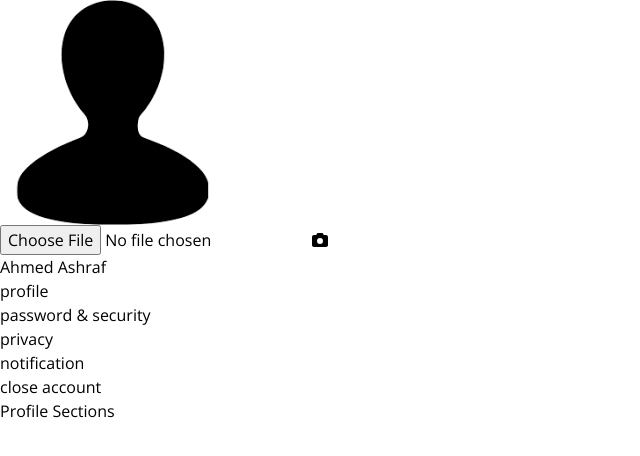
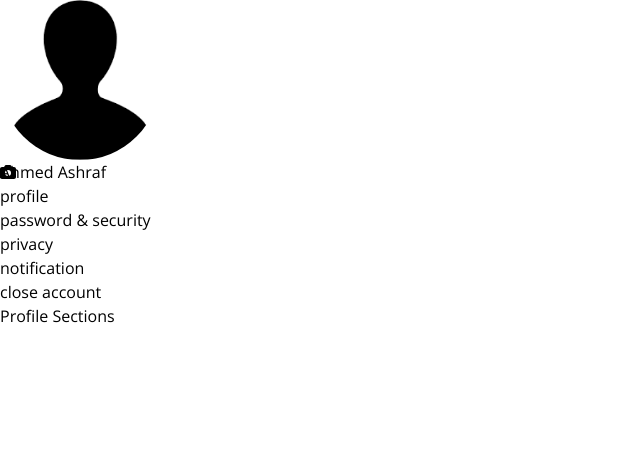
Before and after one commit to FrontEndDevo/NeuraLearnAcademy, a React (Vite) app: page /profile in a window 1280 px wide. Shown: the top 456 px of the page, without its empty margins (0-640 px from the left). Built offline with nearby package versions, Linux system fonts and the light colour scheme.

Commit message:
Add user profile photo upload functionality to update user photo when upload a new one

```diff
--- a/src/components/ProfileParts/ProfileLists.jsx
+++ b/src/components/ProfileParts/ProfileLists.jsx
@@ -1,6 +1,7 @@
 import { FontAwesomeIcon } from "@fortawesome/react-fontawesome";
 import userPhoto from "../../assets/images/profile/unknown_user.webp";
 import { faCamera } from "@fortawesome/free-solid-svg-icons";
+import { useRef, useState } from "react";
 
 const userInfo = {
   name: "Ahmed Ashraf",
@@ -15,6 +16,26 @@ const profileSections = [
   "close account",
 ];
 const ProfileLists = () => {
+  const fileInput = useRef(null);
+  const [userPhoto, setUserPhoto] = useState(userInfo.photo); // initial image (Unknown user)
+
+  // handle the icon click to open the file input
+  const handleIconClick = () => {
+    // trigger the file input
+    fileInput.current.click();
+  };
+
+  // handle the file change to update the photo of the user profile
+  const handleFileChange = (event) => {
+    const file = event.target.files[0];
+    // update the photo
+    const reader = new FileReader();
+    reader.onloadend = () => {
+      setUserPhoto(reader.result);
+    };
+    reader.readAsDataURL(file);
+  };
+
   // render the profile sections:
   const userProfileSections = profileSections.map((section, index) => (
     <li key={index}>{section}</li>
@@ -22,11 +43,22 @@ const ProfileLists = () => {
 
   return (
     <aside>
-      <div>
-        <img src={userInfo.photo} alt={userInfo.name} />
-        <div>
-          <input type="file" name="photo" id="Photo" />
-          <FontAwesomeIcon icon={faCamera} />
+      <div className="relative">
+        <img
+          src={userPhoto}
+          alt={userInfo.name}
+          className="w-40 h-40 rounded-full"
+        />
+        <div className="absolute">
+          <input
+            type="file"
+            name="photo"
+            id="Photo"
+            ref={fileInput}
+            className="hidden"
+            onChange={handleFileChange}
+          />
+          <FontAwesomeIcon icon={faCamera} onClick={handleIconClick} />
         </div>
         <h1>{userInfo.name}</h1>
       </div>
```
